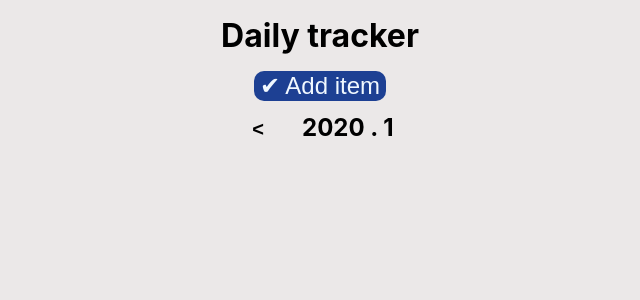
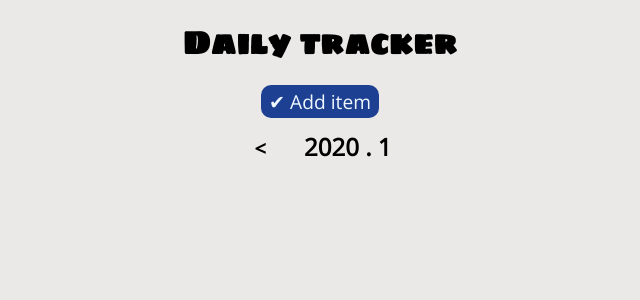
Before and after one commit to ttumzzi/react-daily-tracker, a React (Create React App) app: page / in a window 1280 px wide. Shown: the top 300 px of the page, without its empty margins (320-960 px from the left). Built offline with nearby package versions, Linux system fonts and the light colour scheme.

Commit message:
changed font

```diff
--- a/package.json
+++ b/package.json
@@ -9,7 +9,8 @@
     "moment": "^2.24.0",
     "react": "^16.12.0",
     "react-dom": "^16.12.0",
-    "react-scripts": "3.3.0"
+    "react-scripts": "3.3.0",
+    "shortid": "^2.2.15"
   },
   "scripts": {
     "start": "react-scripts start",
--- a/public/index.html
+++ b/public/index.html
@@ -25,6 +25,11 @@
       Learn how to configure a non-root public URL by running `npm run build`.
     -->
     <title>Daily Tracker</title>
+    <!-- google fonts -->
+    <link
+      href="https://fonts.googleapis.com/css?family=Open+Sans|Roboto+Mono|Sigmar+One&display=swap"
+      rel="stylesheet"
+    />
   </head>
   <body>
     <noscript>You need to enable JavaScript to run this app.</noscript>
--- a/src/App.css
+++ b/src/App.css
@@ -1,20 +1,32 @@
+* {
+  -webkit-touch-callout: none; /* iOS Safari */
+  -webkit-user-select: none; /* Safari */
+  -khtml-user-select: none; /* Konqueror HTML */
+  -moz-user-select: none; /* Old versions of Firefox */
+  -ms-user-select: none; /* Internet Explorer/Edge */
+  user-select: none; /* Non-prefixed version, currently supported by Chrome, Opera and Firefox */
+  font-family: "Open Sans", sans-serif;
+}
+
 h1,
 h2 {
   margin: 1rem;
   text-align: center;
 }
+
 .header {
   text-align: center;
+}
+
+.app-title {
+  font-family: "Sigmar One", cursive;
 }
 
 .add-item-button {
   border: none;
   background-color: rgb(29, 64, 147);
-  font-size: 1.5rem;
   border-radius: 10px;
+  font-size: 1.2rem;
   color: aliceblue;
+  padding: 0.2rem 0.5rem 0.2rem 0.5rem;
 }
-
-/* .header > * {
-  display: inline;
-} */
--- a/src/App.js
+++ b/src/App.js
@@ -54,8 +54,7 @@ class App extends Component {
           item.title === title
             ? {
                 title: title,
-                checkDates: item.checkDates.concat(todayDate),
-                checkToday: true
+                checkDates: item.checkDates.concat(todayDate)
               }
             : item
         )
--- a/src/component/Tracker.css
+++ b/src/component/Tracker.css
@@ -1,5 +1,5 @@
 .tracker-box {
-  width: 500px;
+  width: 400px;
   background-color: white;
   padding: 1rem;
   margin: 2rem;
--- a/src/component/Tracker.js
+++ b/src/component/Tracker.js
@@ -20,10 +20,20 @@ function CheckButton(props) {
 }
 
 class Tracker extends Component {
+  constructor(props) {
+    super(props);
+    this.state = {
+      settingOpen: false
+    };
+  }
+
   render() {
     const { title, checkDates, handleCheck } = this.props;
+    const settingOpen = this.state.settingOpen;
     return (
       <div className="tracker-box">
+        {!settingOpen ? (
+          <div>
             <div className="item-header">
               <h2>{title}</h2>
               <CheckButton
@@ -36,6 +46,8 @@ class Tracker extends Component {
               <Calendar checkDates={checkDates} />
             </div>
           </div>
+        ) : null}
+      </div>
     );
   }
 }
--- a/src/component/TrackerList.js
+++ b/src/component/TrackerList.js
@@ -3,16 +3,14 @@ import Tracker from "./Tracker";
 import "./TrackerList.css";
 
 class TrackerList extends Component {
-  static defaultProps = {
-    data: []
-  };
   render() {
     const { data, handleCheck } = this.props;
+    const shortid = require("shortid");
     return (
       <div className="tracker-list">
-        {data.map((content, index) => (
+        {data.map(content => (
           <Tracker
-            key={index}
+            key={shortid.generate()}
             title={content.title}
             checkDates={content.checkDates}
             checkToday={content.checkToday}
```
Also changed, not shown: 1 other file (tests, documents, lock files or other folders). Lines whose indentation alone changed are shown as unchanged.
